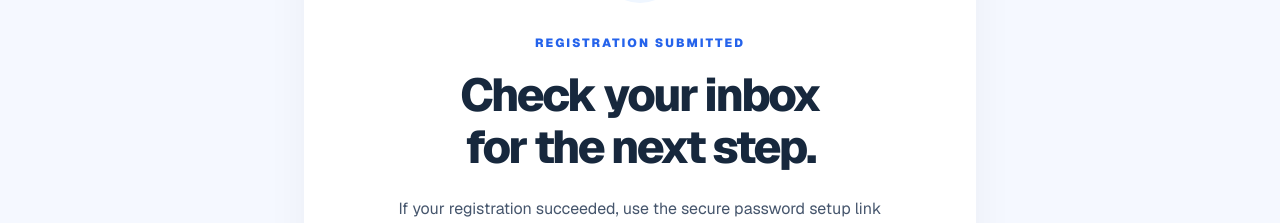
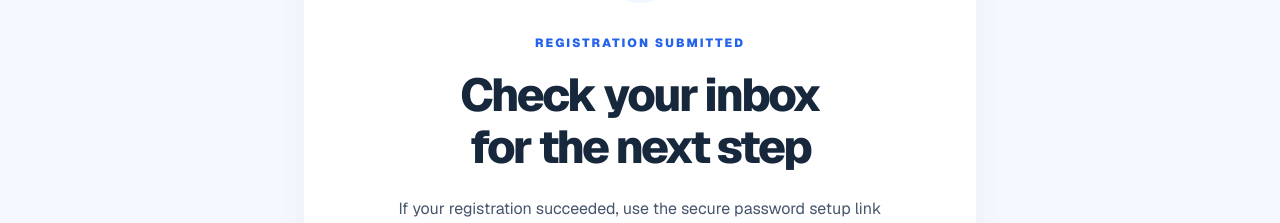
Before and after one commit to amnas-cubixmet/cubegears-public-website, a Next.js app: page /signup/success in a window 1280 px wide. Shown: the part 281-504 px from the top of the page. Built offline with nearby package versions, Linux system fonts and the light colour scheme; no server answers.

Commit message:
style(headings): remove trailing periods from section titles

```diff
--- a/app/signup/success/page.tsx
+++ b/app/signup/success/page.tsx
@@ -14,7 +14,7 @@ export default function SignupSuccessPage() {
           <div className="marketing-card w-full max-w-2xl px-6 py-12 text-center sm:px-12 sm:py-16">
             <span className="mx-auto grid h-20 w-20 place-items-center rounded-full bg-blue-50 text-4xl font-black text-[#2563eb]" aria-hidden="true">✓</span>
             <p className="eyebrow mt-8 justify-center">REGISTRATION SUBMITTED</p>
-            <h1 className="marketing-text-balance mx-auto mt-4 text-[clamp(32px,4vw,46px)] font-extrabold leading-[1.12] tracking-[-.055em] text-[#17283d]">Check your inbox for the next step.</h1>
+            <h1 className="marketing-text-balance mx-auto mt-4 text-[clamp(32px,4vw,46px)] font-extrabold leading-[1.12] tracking-[-.055em] text-[#17283d]">Check your inbox for the next step</h1>
             <p className="mx-auto mt-5 max-w-lg text-[16px] leading-8 text-slate-600">If your registration succeeded, use the secure password setup link sent to the email address you provided. Email messages may appear in spam or promotions.</p>
             <div className="mt-8 rounded-2xl bg-[#eff5ff] p-5 text-left sm:p-6">
               <p className="text-[12px] font-extrabold tracking-[.12em] text-[#245bd5]">WHAT TO DO NEXT</p>
```
